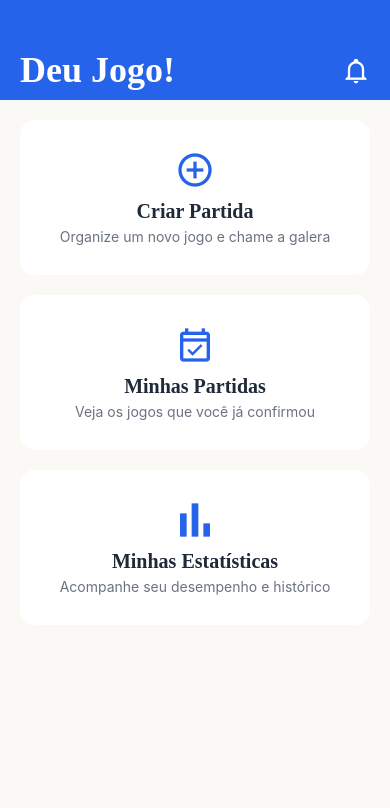
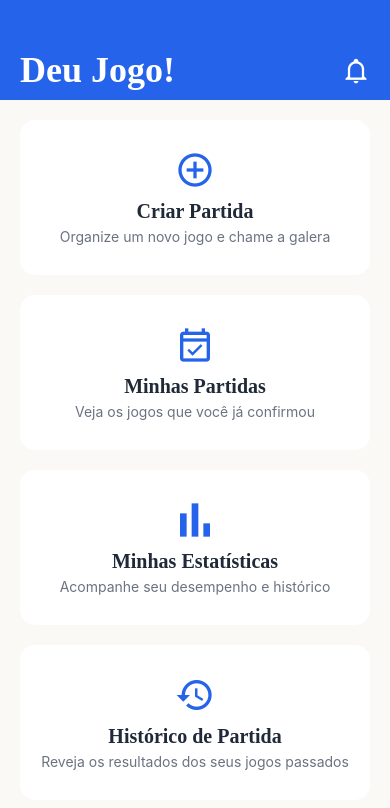
Before and after one commit to AlexandreFreitas04/tcc, a React Native app: screen / in a window 390 px wide. Shown: the top 808 px of the page. Built offline with nearby package versions, Linux system fonts and the light colour scheme.

Commit message:
adicionando botão de histórico de partidas

```diff
--- a/screens/Home.js
+++ b/screens/Home.js
@@ -40,6 +40,13 @@ export default function Home() {
             <Text style={styles.menuSubtitulo}>Acompanhe seu desempenho e histórico</Text>
           </TouchableOpacity>
 
+          {/* Histórico de Partida */}
+          <TouchableOpacity style={styles.menuBotao}>
+            <Icon name="history" size={40} color="#2563EB" />
+            <Text style={styles.menuTitulo}>Histórico de Partida</Text>
+            <Text style={styles.menuSubtitulo}>Reveja os resultados dos seus jogos passados</Text>
+          </TouchableOpacity>
+
         </View>
       </ScrollView>
     </View>
```
